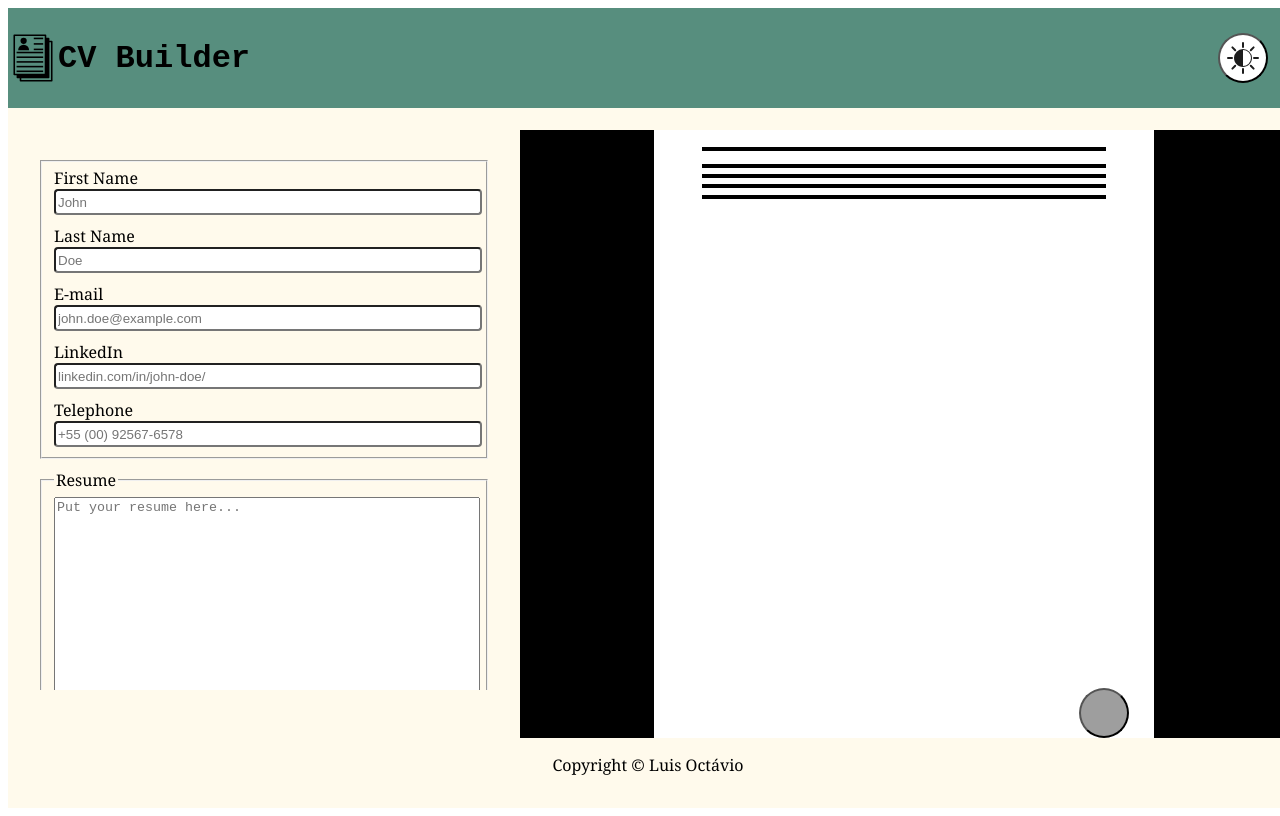
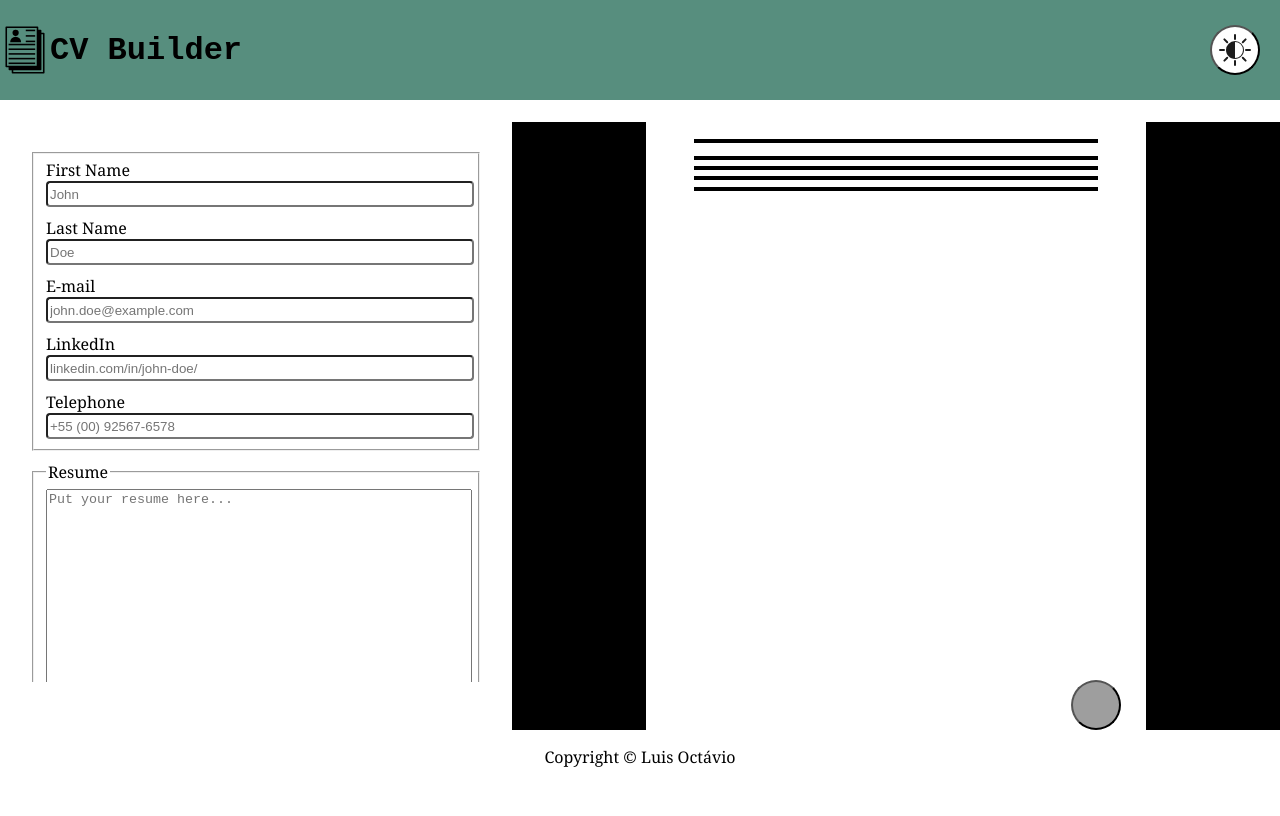
Before and after one commit to Big-Plato/cv-builder, a React app: page / in a window 1280 px wide. Built offline with nearby package versions, Linux system fonts and the light colour scheme; grey boxes are pictures that could not be loaded; the HTML template or start-up script is replaced by a standard one.

Commit message:
style: dark mode

```diff
--- a/src/index.css
+++ b/src/index.css
@@ -1,6 +1,9 @@
 #root {
   font-family: Cambria, Cochin, Georgia, Times, "Times New Roman", serif;
-  background-color: var(--main-bg);
+  --main-bg: #fffaec;
+  --main-color: rgb(245, 236, 213);
+  --main-header: rgb(87, 142, 126);
+  --main-font-color: rgb(61, 61, 61);
   margin: 0;
   border: 0;
   width: 100vw;
@@ -11,19 +14,17 @@
   justify-content: space-between;
 }
 
-.light-theme {
-  margin: inherit;
-  --main-bg: #fffaec;
-  --main-color: rgb(245, 236, 213);
-  --main-header: rgb(87, 142, 126);
-  --main-font-color: rgb(61, 61, 61);
+[data-theme="dark"] {
+  --main-bg: rgb(34, 40, 49);
+  --main-color: rgb(49, 54, 63);
+  --main-header: rgb(235, 81, 30);
+  --main-font-color: rgb(238, 238, 238);
 }
 
-.dark-theme {
-  --main-bg: rgb(34, 40, 49)
-  --main-color: rgb(49, 54, 63)
-  --main-header: rgb(118, 171, 174)
-  --main-font-color: rgb(238, 238, 238)
+body {
+  margin: inherit;
+  background-color: var(--main-bg);
+  color: var(--main-font-color);
 }
 
 .submit-button {
@@ -78,6 +79,7 @@ h1 {
   grid-template-rows: auto;
   column-gap: 10px;
   overflow-y: auto;
+  scroll-behavior: smooth;
   height: 500px;
 }
 
@@ -204,7 +206,7 @@ hr {
 }
 
 .cv-page {
-  font-size: .8rem;
+  font-size: 0.8rem;
 }
 
 .resume,
@@ -221,7 +223,9 @@ hr {
   margin: 0;
 }
 
-.education, .experience, .resume {
+.education,
+.experience,
+.resume {
   margin-top: 10px;
 }
 
@@ -230,7 +234,7 @@ hr {
   height: 50px;
   border-radius: 50%;
   margin-right: 20px;
-  background-image: url('/src/assets/sun.svg');
+  background-image: url("/src/assets/sun.svg");
   background-position: center;
   background-repeat: no-repeat;
   background-color: white;
@@ -239,19 +243,3 @@ hr {
 .theme:hover {
   cursor: pointer;
 }
-
-/* @media (prefers-color-scheme: dark) {
-  body {
-    --main-bg: rgb(34, 40, 49)
-    --main-color: rgb(49, 54, 63)
-    --main-header: rgb(118, 171, 174)
-    --main-font-color: rgb(238, 238, 238)
-  }
-
-  body.light-theme {
-    --main-bg: #fffaec;
-    --main-color: rgb(245, 236, 213);
-    --main-header: rgb(87, 142, 126);
-    --main-font-color: rgb(61, 61, 61);
-  }
-} */
```
